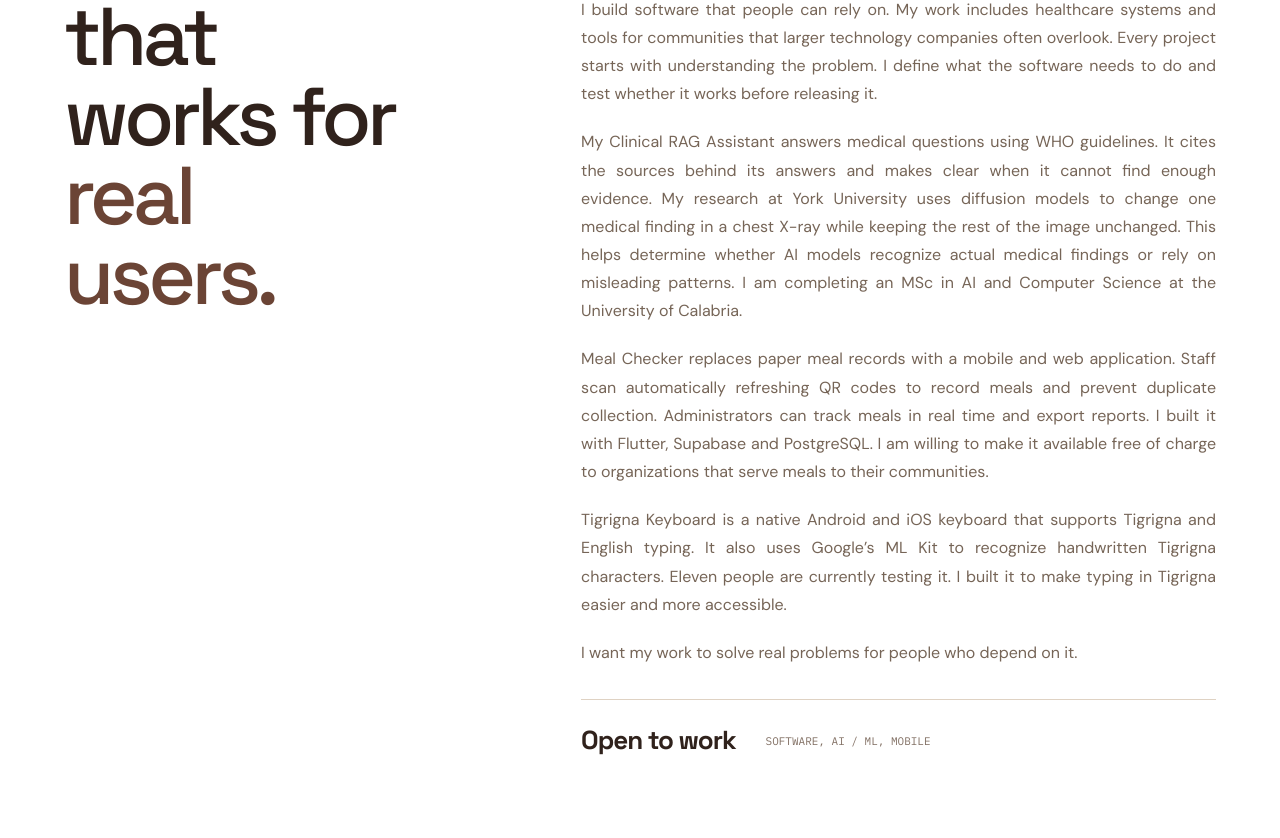
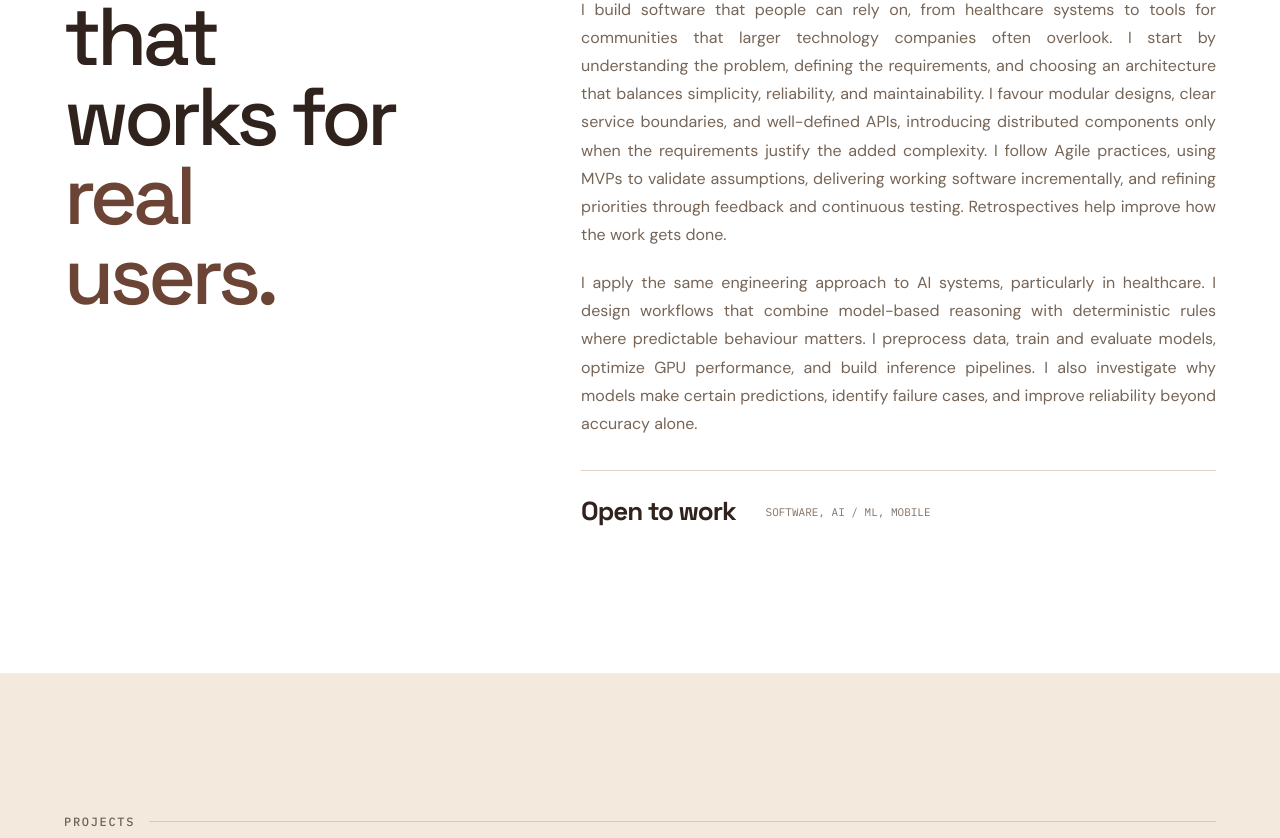
Before and after one commit to Robel-GH/robel-gh.github.io, a Vue app: page /projects in a window 1280 px wide. Shown: the part 1180-2018 px from the top of the page. Built offline with nearby package versions, Linux system fonts and the light colour scheme.

Commit message:
Rewrite the about section and point the Meal Checker links to Contact

```diff
--- a/src/components/hero/HeroCard.vue
+++ b/src/components/hero/HeroCard.vue
@@ -45,7 +45,7 @@
     </div>
     <a
       class="field-notes"
-      href="#meal-checker"
+      href="#contact"
     >
       <span>VOLUNTEER OFFER, FREE</span><strong>Meal Checker</strong><small>QR code meal tracking</small>
     </a>
@@ -71,7 +71,7 @@ const areas = ['Software', 'AI / ML', 'Mobile']
 </script>
 
 <style scoped>
-/* The field note links to the Meal Checker offer in the About section. */
+/* The field note links to the Contact section, to ask about the Meal Checker offer. */
 .field-notes small {
   font: 500 12px/1.3 var(--body);
   color: var(--field-note-ink, #D7F6EA);
--- a/src/components/sections/AboutSection.vue
+++ b/src/components/sections/AboutSection.vue
@@ -34,30 +34,20 @@
             </li>
           </ul>
           <p>
-            I build software that people can rely on. My work includes healthcare systems and tools for communities
-            that larger technology companies often overlook. Every project starts with understanding the problem. I
-            define what the software needs to do and test whether it works before releasing it.
+            I build software that people can rely on, from healthcare systems to tools for communities that larger
+            technology companies often overlook. I start by understanding the problem, defining the requirements, and
+            choosing an architecture that balances simplicity, reliability, and maintainability. I favour modular
+            designs, clear service boundaries, and well-defined APIs, introducing distributed components only when
+            the requirements justify the added complexity. I follow Agile practices, using MVPs to validate
+            assumptions, delivering working software incrementally, and refining priorities through feedback and
+            continuous testing. Retrospectives help improve how the work gets done.
           </p>
           <p>
-            My Clinical RAG Assistant answers medical questions using WHO guidelines. It cites the sources behind its
-            answers and makes clear when it cannot find enough evidence. My research at York University uses
-            diffusion models to change one medical finding in a chest X-ray while keeping the rest of the image
-            unchanged. This helps determine whether AI models recognize actual medical findings or rely on misleading
-            patterns. I am completing an MSc in AI and Computer Science at the University of Calabria.
-          </p>
-          <p id="meal-checker">
-            Meal Checker replaces paper meal records with a mobile and web application. Staff scan automatically
-            refreshing QR codes to record meals and prevent duplicate collection. Administrators can track meals in
-            real time and export reports. I built it with Flutter, Supabase and PostgreSQL. I am willing to make it
-            available free of charge to organizations that serve meals to their communities.
-          </p>
-          <p>
-            Tigrigna Keyboard is a native Android and iOS keyboard that supports Tigrigna and English typing. It also
-            uses Google’s ML Kit to recognize handwritten Tigrigna characters. Eleven people are currently testing
-            it. I built it to make typing in Tigrigna easier and more accessible.
-          </p>
-          <p>
-            I want my work to solve real problems for people who depend on it.
+            I apply the same engineering approach to AI systems, particularly in healthcare. I design workflows that
+            combine model-based reasoning with deterministic rules where predictable behaviour matters. I preprocess
+            data, train and evaluate models, optimize GPU performance, and build inference pipelines. I also
+            investigate why models make certain predictions, identify failure cases, and improve reliability beyond
+            accuracy alone.
           </p>
           <div class="about-signature">
             <strong>Open to work</strong>
@@ -83,7 +73,4 @@ import { aboutChips } from '@/data/site'
   padding: 0;
   list-style: none;
 }
-#meal-checker {
-  scroll-margin-top: 110px;
-}
 </style>
--- a/src/data/site.js
+++ b/src/data/site.js
@@ -44,7 +44,7 @@ export const heroChips = [
 ]
 
 export const aboutChips = [
-  { label: 'Meal Checker: free for organizations', tone: 'offer', href: '#meal-checker' },
+  { label: 'Meal Checker: free for organizations', tone: 'offer', href: '#contact' },
   { label: 'Tigrigna Keyboard: in testing', tone: 'progress' },
 ]
 
```
